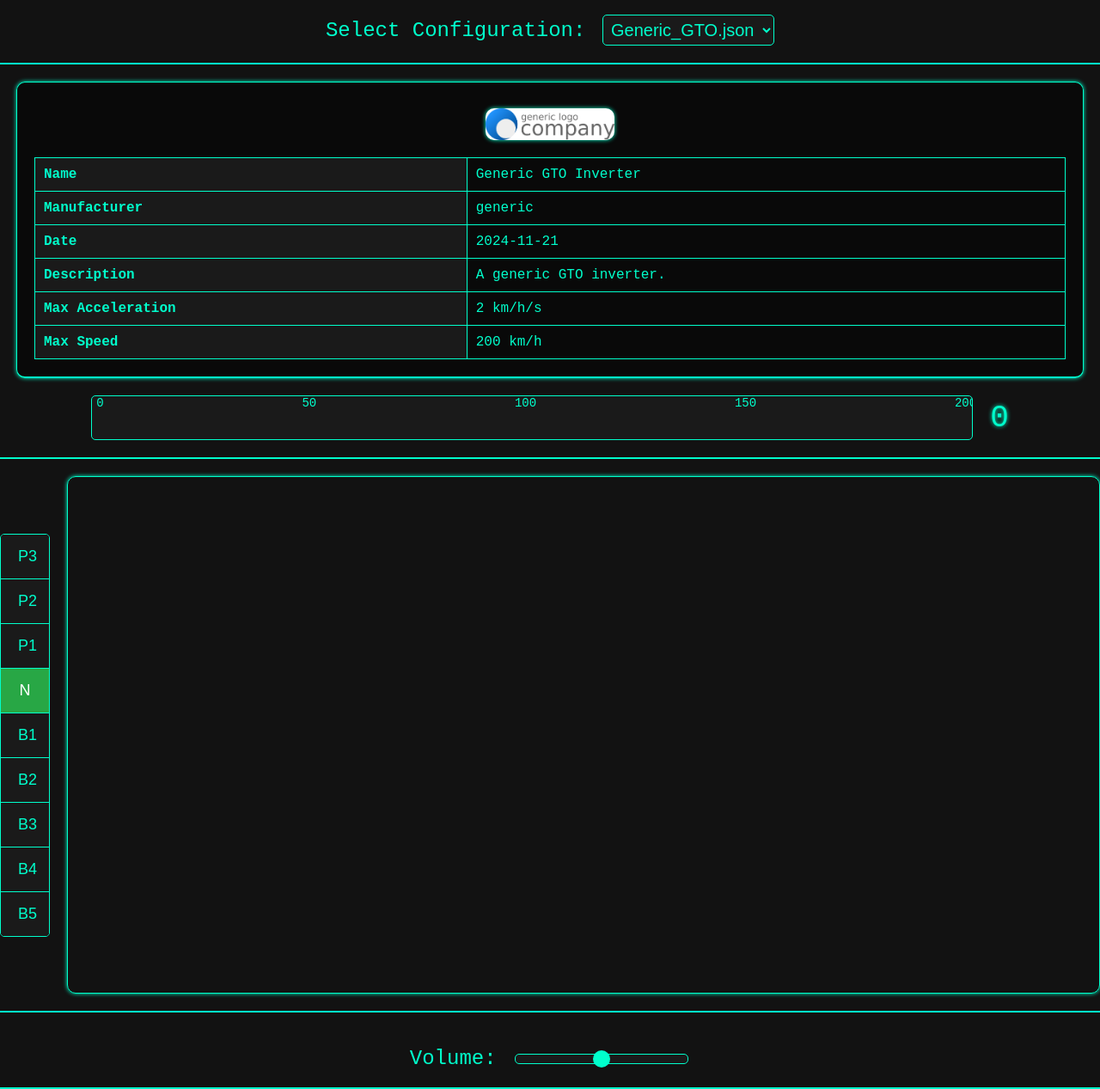
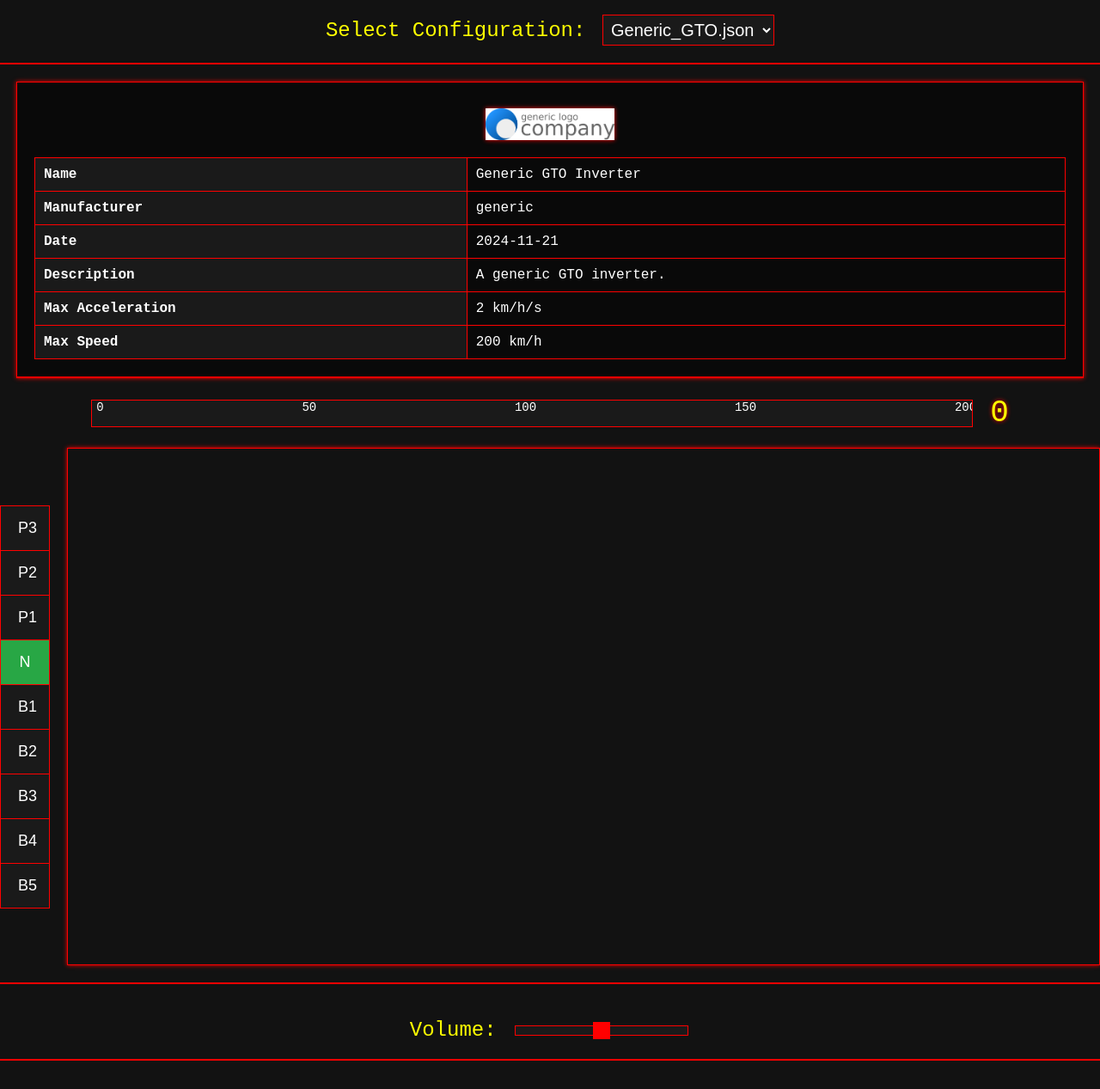
Before and after one commit to datacrystals/VVVFSimulator, a plain HTML site: page index.html in a window 1280 px wide. Shown: the part 151-1418 px from the top of the page at 86% size. After the commit the page ends 1385 px from the top, so only its background shows below. Drawn offline with Linux system fonts and the light colour scheme.

Commit message:
Fixed TGV, changed theme

```diff
--- a/Configurations/TGV_TMST.json
+++ b/Configurations/TGV_TMST.json
@@ -42,7 +42,7 @@
         },
         {
             "minSpeed": 125,
-            "maxSpeed": 300,
+            "maxSpeed": 301,
             "spwm": {
                 "type": "ramp",
                 "minCarrierFrequency": 1100,
--- a/styles.css
+++ b/styles.css
@@ -2,7 +2,7 @@ body {
     font-family: 'Courier New', Courier, monospace;
     text-align: center;
     background-color: #121212;
-    color: #00ffcc;
+    color: #ffffff;
     margin: 0;
     padding: 0;
     overflow-x: hidden;
@@ -17,9 +17,9 @@ body {
 
 h1 {
     font-size: 48px;
-    text-shadow: 0 0 5px #00ffcc;
+    text-shadow: 0 0 5px #ff0000;
     margin-bottom: 20px;
-    border-bottom: 2px solid #00ffcc;
+    border-bottom: 2px solid #ff0000;
     padding-bottom: 10px;
     width: 100%;
 }
@@ -27,22 +27,23 @@ h1 {
 .config-selector {
     margin-bottom: 20px;
     width: 100%;
-    border-bottom: 2px solid #00ffcc;
+    border-bottom: 2px solid #ff0000;
     padding-bottom: 20px;
 }
 
 .config-selector label {
     font-size: 24px;
     margin-right: 10px;
+    color: #ffff00;
 }
 
 .config-selector select {
     font-size: 20px;
     padding: 5px;
     background-color: #1a1a1a;
-    color: #00ffcc;
-    border: 1px solid #00ffcc;
-    border-radius: 5px;
+    color: #ffffff;
+    border: 1px solid #ff0000;
+    border-radius: 0;
 }
 
 .config-stats {
@@ -53,10 +54,10 @@ h1 {
     margin-bottom: 20px;
     padding: 20px;
     background-color: rgba(0, 0, 0, 0.5);
-    border: 1px solid #00ffcc;
-    border-radius: 10px;
-    box-shadow: 0 0 5px #00ffcc;
-    border-bottom: 2px solid #00ffcc;
+    border: 1px solid #ff0000;
+    border-radius: 0;
+    box-shadow: 0 0 5px #ff0000;
+    border-bottom: 2px solid #ff0000;
     padding-bottom: 20px;
 }
 
@@ -68,8 +69,9 @@ h1 {
 
 .config-stats th, .config-stats td {
     padding: 10px;
-    border: 1px solid #00ffcc;
+    border: 1px solid #ff0000;
     text-align: left;
+    color: #ffffff;
 }
 
 .config-stats th {
@@ -79,8 +81,8 @@ h1 {
 .config-stats img {
     max-width: 150px;
     margin: 10px;
-    border-radius: 10px;
-    box-shadow: 0 0 5px #00ffcc;
+    border-radius: 0;
+    box-shadow: 0 0 5px #ff0000;
     background-color: white; /* White background for the image */
 }
 
@@ -89,26 +91,24 @@ h1 {
     justify-content: center;
     align-items: center;
     margin-bottom: 20px;
-    border-bottom: 2px solid #00ffcc;
-    padding-bottom: 20px;
     width: 100%;
 }
 
 .speedometer {
     width: 80%;
-    height: 50px;
+    height: 30px;
     background-color: #1a1a1a;
-    border: 1px solid #00ffcc;
-    border-radius: 5px;
+    border: 1px solid #ff0000;
+    border-radius: 0;
     position: relative;
     overflow: hidden;
 }
 
 .speedometer-bar {
     height: 100%;
-    background-color: #007BFF;
+    background-color: #ff0000;
     width: 0%;
-    transition: width 0.5s;
+    transition: none; /* Remove transition for instant jump */
 }
 
 .speedometer-graduations {
@@ -124,13 +124,14 @@ h1 {
 
 .speedometer-graduations span {
     font-size: 14px;
-    color: #00ffcc;
+    color: #ffffff;
 }
 
 .speedometer-digital {
     margin-left: 20px;
     font-size: 36px;
-    text-shadow: 0 0 5px #00ffcc;
+    text-shadow: 0 0 5px #ff0000;
+    color: #ffff00;
 }
 
 .controls-container {
@@ -138,7 +139,7 @@ h1 {
     justify-content: center;
     align-items: center;
     margin-bottom: 20px;
-    border-bottom: 2px solid #00ffcc;
+    border-bottom: 2px solid #ff0000;
     padding-bottom: 20px;
     width: 100%;
 }
@@ -147,8 +148,8 @@ h1 {
     display: flex;
     flex-direction: column;
     margin-right: 20px;
-    border: 1px solid #00ffcc;
-    border-radius: 5px;
+    border: 1px solid #ff0000;
+    border-radius: 0;
     overflow: hidden;
 }
 
@@ -156,9 +157,9 @@ h1 {
     margin: 0;
     padding: 15px 20px; /* Wider buttons */
     background-color: #1a1a1a;
-    color: #00ffcc;
+    color: #ffffff;
     border: none;
-    border-bottom: 1px solid #00ffcc; /* Separator between buttons */
+    border-bottom: 1px solid #ff0000; /* Separator between buttons */
     cursor: pointer;
     transition: background-color 0.3s, color 0.3s;
     font-size: 18px;
@@ -169,13 +170,13 @@ h1 {
 }
 
 .buttons-column button:hover {
-    background-color: #00ffcc;
+    background-color: #ff0000;
     color: #1a1a1a;
 }
 
 .buttons-column button.active-power,
 .buttons-column button.active-power-prev {
-    background-color: #007BFF;
+    background-color: #ff0000;
     color: #ffffff;
 }
 
@@ -191,14 +192,14 @@ h1 {
 }
 
 canvas {
-    border: 1px solid #00ffcc;
-    border-radius: 10px;
-    box-shadow: 0 0 5px #00ffcc;
+    border: 1px solid #ff0000;
+    border-radius: 0;
+    box-shadow: 0 0 5px #ff0000;
 }
 
 .volume-slider {
     margin-top: 20px;
-    border-bottom: 2px solid #00ffcc;
+    border-bottom: 2px solid #ff0000;
     padding-bottom: 20px;
     width: 100%;
 }
@@ -206,13 +207,14 @@ canvas {
 .volume-slider label {
     font-size: 24px;
     margin-right: 10px;
+    color: #ffff00;
 }
 
 .volume-slider input[type="range"] {
     width: 200px;
     background-color: #1a1a1a;
-    border: 1px solid #00ffcc;
-    border-radius: 5px;
+    border: 1px solid #ff0000;
+    border-radius: 0;
     outline: none;
     appearance: none;
     height: 10px;
@@ -222,15 +224,15 @@ canvas {
     appearance: none;
     width: 20px;
     height: 20px;
-    background-color: #00ffcc;
-    border-radius: 50%;
+    background-color: #ff0000;
+    border-radius: 0;
     cursor: pointer;
 }
 
 .volume-slider input[type="range"]::-moz-range-thumb {
     width: 20px;
     height: 20px;
-    background-color: #00ffcc;
-    border-radius: 50%;
+    background-color: #ff0000;
+    border-radius: 0;
     cursor: pointer;
 }
```
